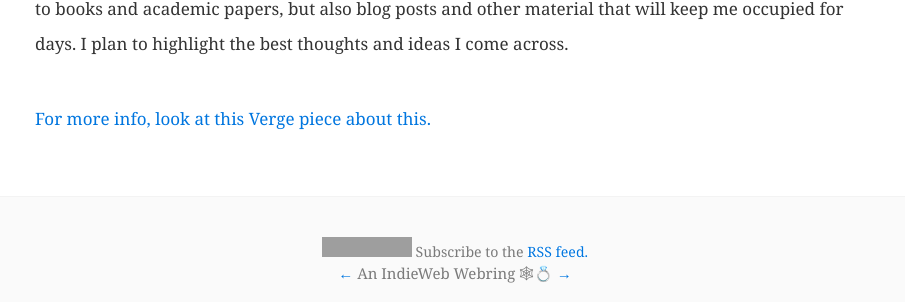
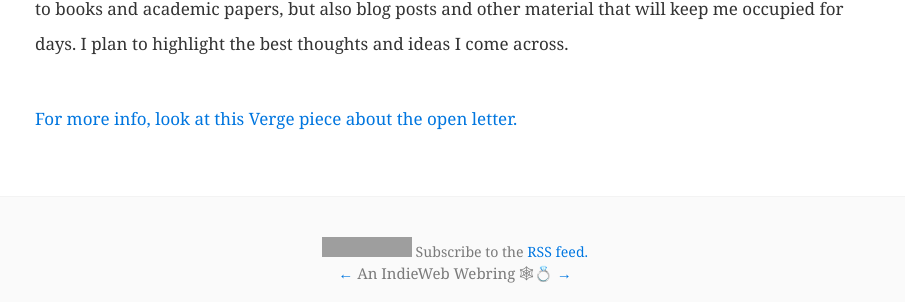
Before and after one commit to premgane/premgane.github.io, a Jekyll site: the page built from _posts/2020-06-24-coalition-for-critical-tech.md, in a window 1280 px wide. Shown: the part 1973-2275 px from the top of the page, without its empty margins (185-1090 px from the left). Built offline with Jekyll 4.4.1, drawn with Linux system fonts in a browser that asks for light colours; grey boxes are pictures that could not be loaded.

Commit message:
edit for clarity

```diff
--- a/_posts/2020-06-24-coalition-for-critical-tech.md
+++ b/_posts/2020-06-24-coalition-for-critical-tech.md
@@ -27,4 +27,4 @@ I would even expand this to say that any technology that has consequences on an
 In addition the clear and concise letter, the extensive set of footnotes is an absolute treasure trove of references and reading materials in this newly bustling field of AI ethics. It contains references not just to books and academic papers, but also blog posts and other material that will keep me occupied for days. I plan to highlight the best thoughts and ideas I come across.
 
 
-[For more info, look at this Verge piece about this.](https://www.theverge.com/2020/6/24/21301465/ai-machine-learning-racist-crime-prediction-coalition-critical-technology-springer-study)
+[For more info, look at this Verge piece about the open letter.](https://www.theverge.com/2020/6/24/21301465/ai-machine-learning-racist-crime-prediction-coalition-critical-technology-springer-study)
```
